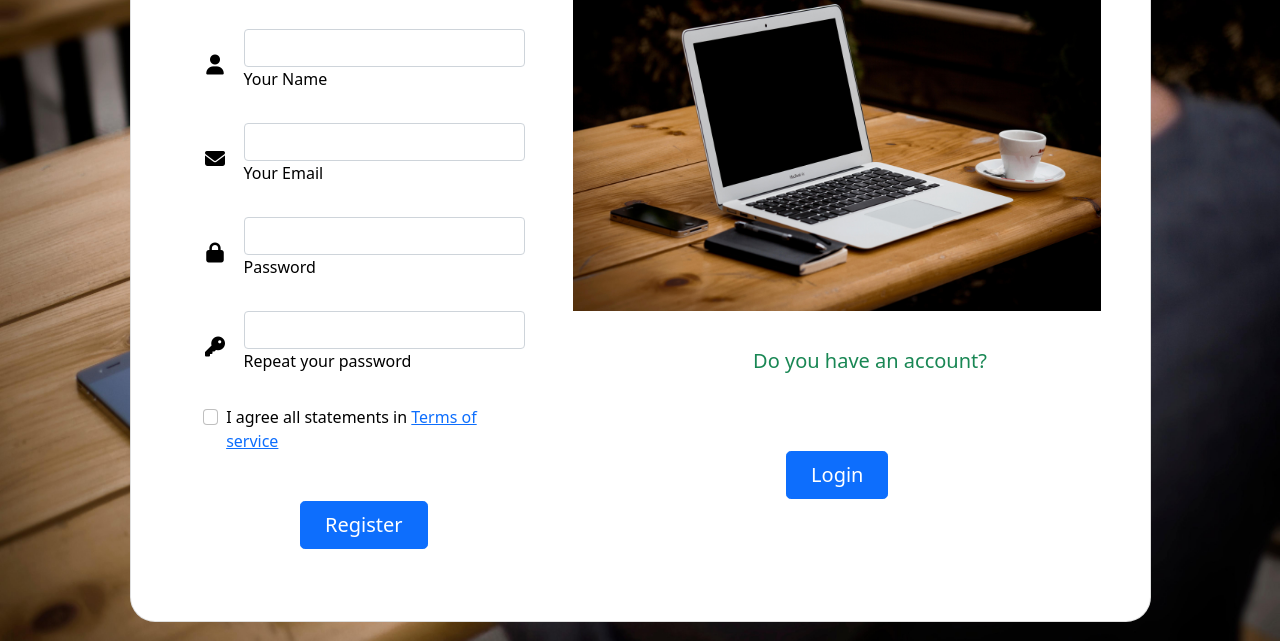
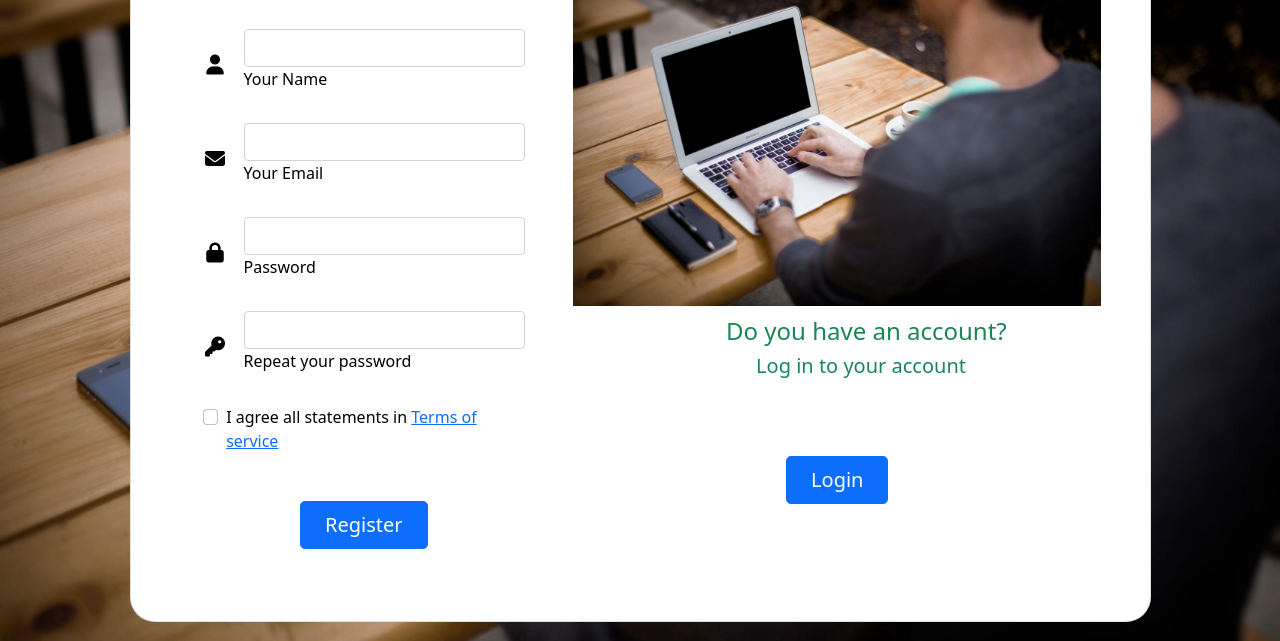
Before and after one commit to hoseinparyab/Company-design-website, a plain HTML site: page Register.html in a window 1280 px wide. Shown: the part 159-800 px from the top of the page. Drawn offline with nearby package versions, Linux system fonts and the light colour scheme.

Commit message:
rename files Register

```diff
--- a/Register.html
+++ b/Register.html
@@ -75,12 +75,13 @@
                     </div>
                     <div class="col-md-10 col-lg-6 col-xl-7  align-items-center order-1 order-lg-2 m-auto">
 
-                        <img src="./images/bg1.jpg" alt="" class="w-100">
+                        <img src="./images/bg-lg.jpg" alt="" class="w-100">
                         <br> <br> <br> <br> <br> <br>
-                        <p class="h5 text-success" style="margin-left: 180px; margin-top: -82px; ">Do you have an account?</p>
+                        <p class="h4 text-success" style="margin-left: 153px; margin-top: -109px; ">Do you have an account?</p>
+                        <p class="h5 text-success" style="margin-left: 183px; margin-top:3px; ">Log in to your account</p>
                         <div class="d-flex justify-content-center mx-4 mb-5 mb-lg-4" style="margin: 30px;">
                             <button type="button" class="btn btn-primary btn-lg mt-md-5 btn-rg" >
-                                <a href="#" class="text-white p-2 text-decoration-none ">Login</a>
+                                <a href="Logiin.html" class="text-white p-2 text-decoration-none ">Login</a>
                             </button>
                           </div>
                     </div>
```
